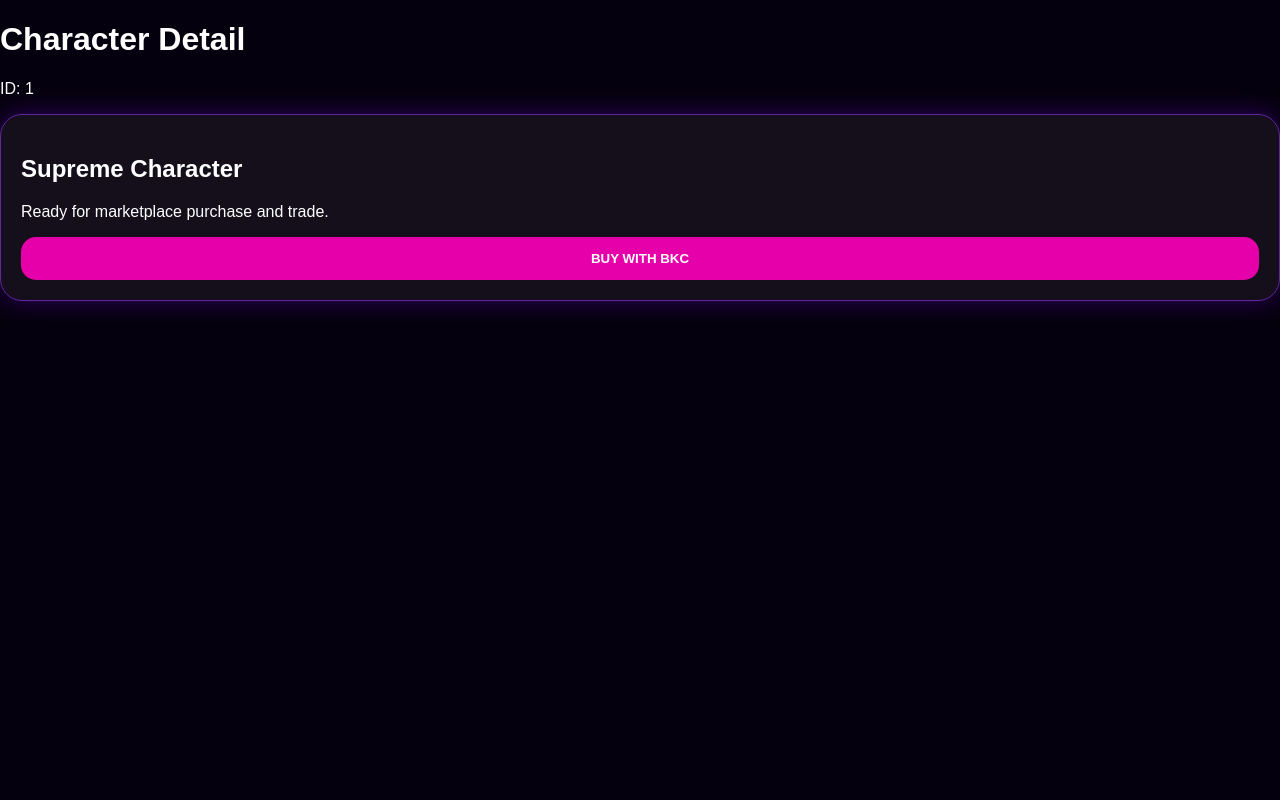
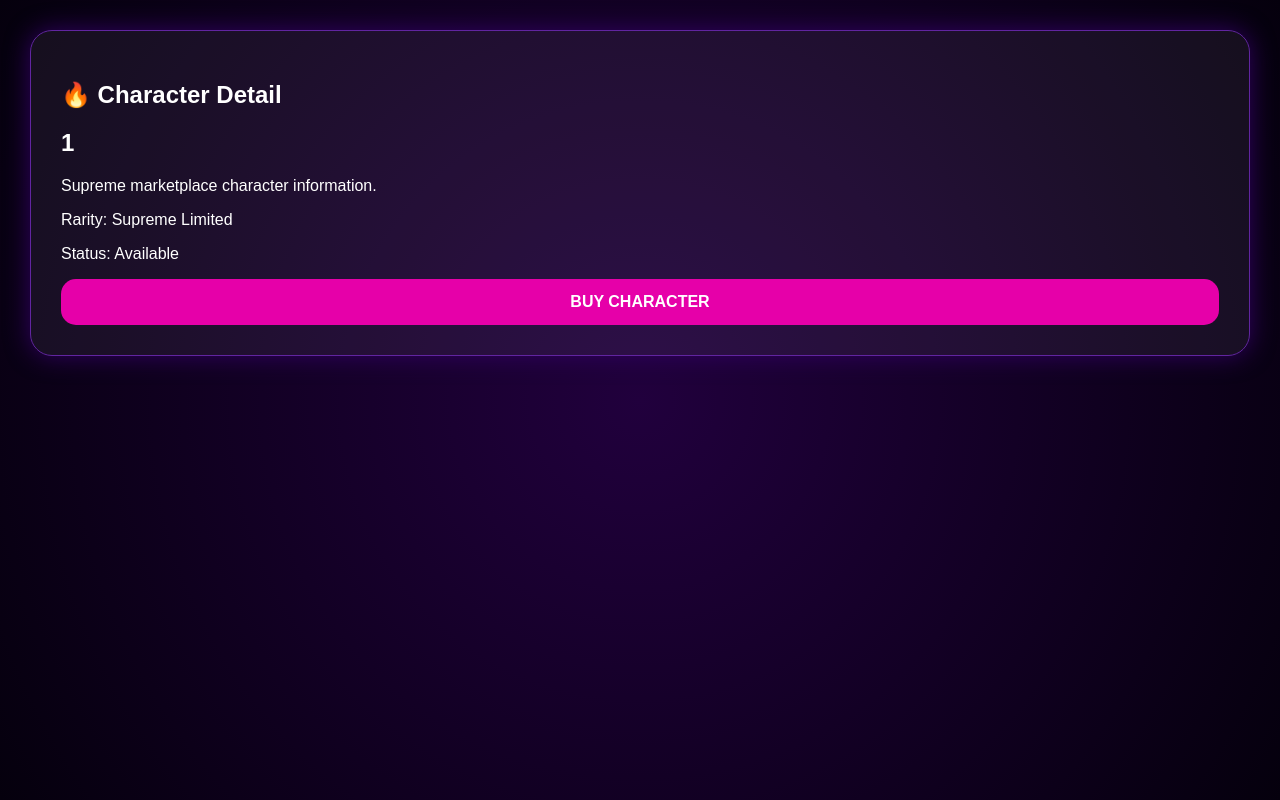
Before and after one commit to OfficialBika/Bika-Marketplace-, a Next.js app in the folder frontend/: page /character/1 in a window 1280 px wide. Built offline with nearby package versions, Linux system fonts and the light colour scheme.

Commit message:
Upgrade character detail page with purchase flow

```diff
--- a/frontend/app/character/[id]/page.tsx
+++ b/frontend/app/character/[id]/page.tsx
@@ -1,13 +1,22 @@
-export default async function CharacterPage({params}:{params:{id:string}}){
-  return (
-    <main className="home">
-      <h1>Character Detail</h1>
-      <p>ID: {params.id}</p>
-      <section className="nft">
-        <h2>Supreme Character</h2>
-        <p>Ready for marketplace purchase and trade.</p>
-        <button className="purchase-btn">BUY WITH BKC</button>
-      </section>
-    </main>
-  );
+"use client";
+
+import Link from "next/link";
+
+export default function CharacterPage({params}:{params:{id:string}}){
+ return (
+  <main className="market-page">
+   <section className="nft feature-glow">
+    <h1>🔥 Character Detail</h1>
+    <h2>{params.id}</h2>
+    <p>Supreme marketplace character information.</p>
+    <div>
+     <p>Rarity: Supreme Limited</p>
+     <p>Status: Available</p>
+    </div>
+    <Link className="purchase-btn" href={`/purchase?character=${params.id}`}>
+     BUY CHARACTER
+    </Link>
+   </section>
+  </main>
+ );
 }
```
